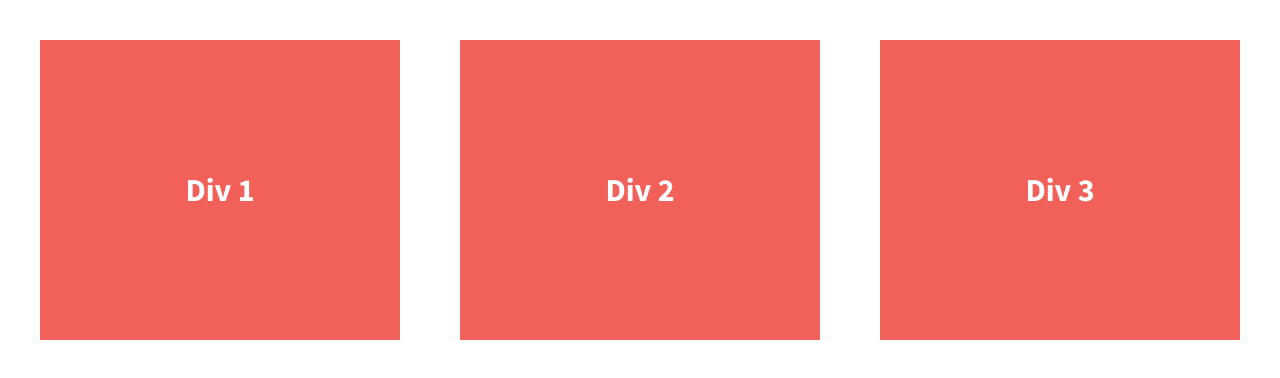
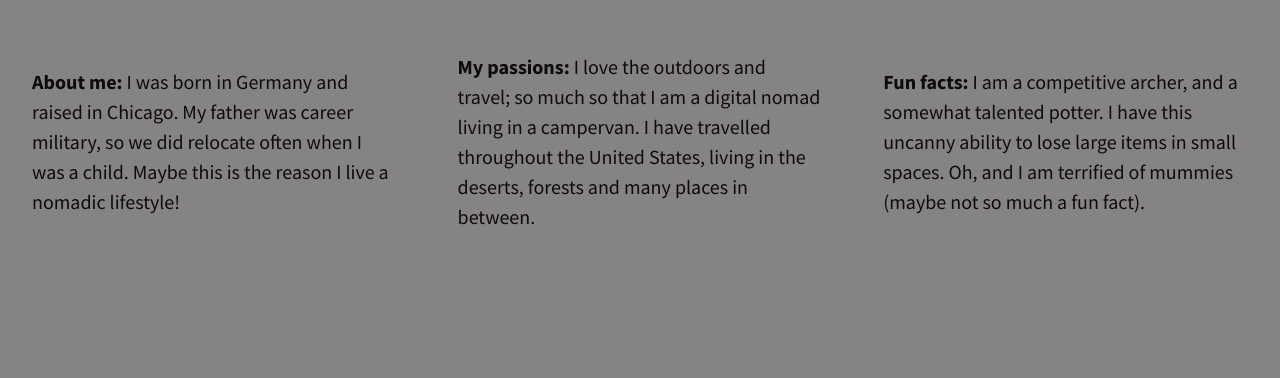
Before and after one commit to L-Graham/divs-flexbox, a plain HTML site: page 07.01-206-divs-flexbox-starter/index.html in a window 1280 px wide. Drawn offline with nearby package versions, Linux system fonts and the light colour scheme.

Commit message:
Initial commit

```diff
--- a/07.01-206-divs-flexbox-starter/css/main.css
+++ b/07.01-206-divs-flexbox-starter/css/main.css
@@ -97,41 +97,38 @@ textarea {
 
 
 html {
-  background-color: #fff;
+  background-color: #868383;
   height: 100%;
+  width: 100%;
 }
 
 body {
   font-family: 'Source Sans Pro', sans-serif;
   padding: 2em;
-  font-size: 1.25em;
+  font-weight: 500;
   height: 100%;
+  color:rgb(14, 11, 11)
 }
 
 .wrapper {
   /*add display:flex and set justify-content to space-between*/
-  font-weight: 700;
   display: flex;
   justify-content: space-between;
-
+  align-items: center;
+  flex-flow: row wrap;
 }
 
 .div-1, .div-2, .div-3 {
   /*give the divs a width of 30%, add display:flex, set justify-content and align-items to center*/
-  color: #fff;
   line-height: 1.5em;
-  font-size: 1.6em;
-  background-color: #f16059;
-  height: 300px;
+  font-size: 1.25em;
+  background-color: #868383;
   display: flex;
   width: 30%;
   justify-content: center;
   align-items: center;
-
-
-
+  height: auto;
 }
-
 
 
 
--- a/07.01-206-divs-flexbox-starter/index.html
+++ b/07.01-206-divs-flexbox-starter/index.html
@@ -23,13 +23,17 @@
 
         <section class="wrapper">
             <div class="div-1">
-                Div 1
+                <p><b> About me:</b> I was born in Germany and raised in Chicago. My father was career military, so we did relocate often
+                    when I was a child. Maybe this is the reason I live a nomadic lifestyle!</p>
             </div>
             <div class="div-2">
-                Div 2
+                <p><b>My passions:</b> I love the outdoors and travel; so much so that I am a digital nomad living in a campervan.
+                    I have travelled throughout the United States, living in the deserts, forests and many places in between.</p>
             </div>
             <div class="div-3">
-                Div 3
+                <p><b>Fun facts:</b> I am a competitive archer, and a somewhat talented potter.
+                    I have this uncanny ability to lose large items in small spaces.
+                    Oh, and I am terrified of mummies (maybe not so much a fun fact).</p>
             </div>
         </section>
 
```
